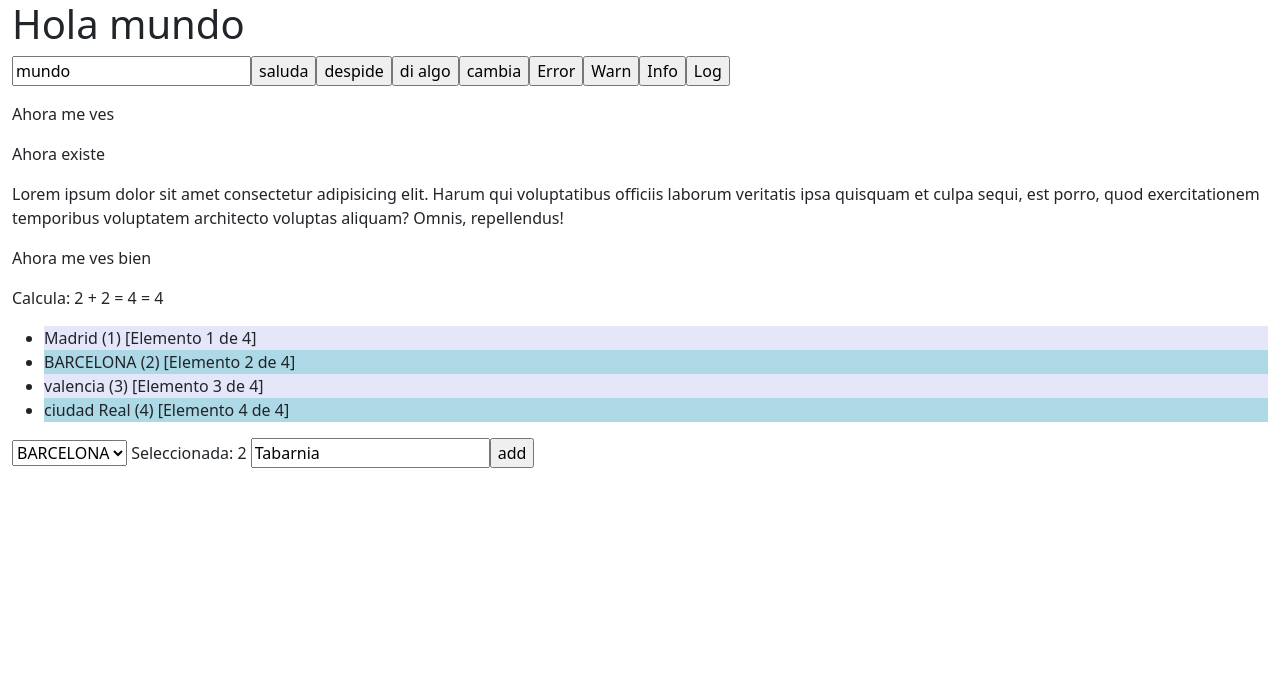
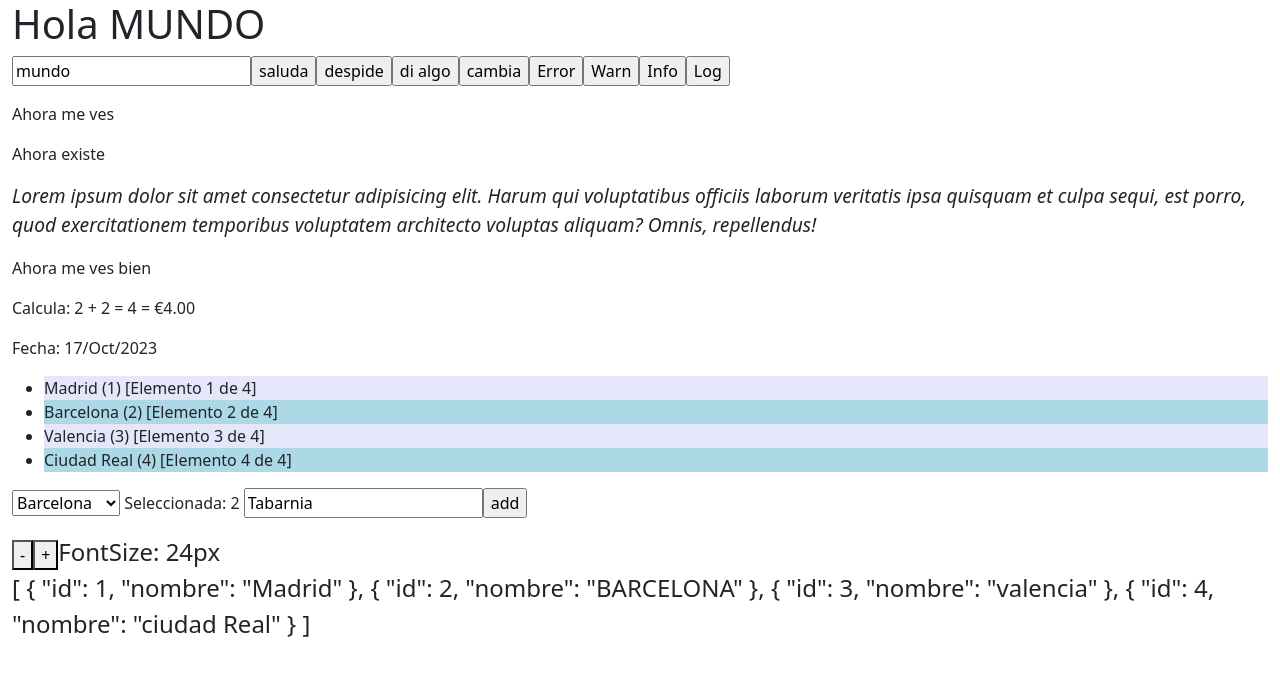
Before and after one commit to jmagit/NG20231016, an Angular app in the folder curso/: page / in a window 1280 px wide. Shown: the top 676 px of the page. Built offline with nearby package versions, Linux system fonts and the light colour scheme.

Commit message:
Componentes

```diff
--- a/curso/src/app/app.module.ts
+++ b/curso/src/app/app.module.ts
@@ -10,6 +10,7 @@
 import { environment } from 'src/environments/environment';
 import { CommonServicesModule } from './common-services';
 import { DemosComponent } from './demos/demos.component';
+import GraficoSvgComponent from 'src/lib/independientes/grafico-svg/grafico-svg.component';
 
 @NgModule({
   declarations: [
@@ -19,6 +20,7 @@
   imports: [
     BrowserModule, FormsModule,
     AppRoutingModule, MainModule, SecurityModule, MyCoreModule, CommonServicesModule,
+    GraficoSvgComponent,
   ],
   providers: [
     LoggerService,
--- a/curso/src/app/demos/demos.component.css
+++ b/curso/src/app/demos/demos.component.css
@@ -0,0 +1,9 @@
+.importante {
+  font-size: 1.2em;
+}
+.urgente {
+  font-style: italic;
+}
+.simivisible {
+  opacity: 0.2;
+}
--- a/curso/src/app/demos/demos.component.html
+++ b/curso/src/app/demos/demos.component.html
@@ -1,5 +1,5 @@
 <!-- <app-notification-modal /> -->
-<h1>Hola {{Nombre}}</h1>
+<h1>Hola {{Nombre | elipsis:10 | uppercase}}</h1>
 <p>
   <input type="text" [(ngModel)]="Nombre" >
   <input type="button" value="saluda" (click)="saluda()">
@@ -22,21 +22,26 @@
 <p [class.simivisible]="!visible">Ahora me ves bien</p>
 
 <p>
-  Calcula: 2 + 2 = {{2 + 2}} = {{calcula(2,2)}}
+  Calcula: 2 + 2 = {{2 + 2}} = {{calcula(2,2) | currency:'EUR':'symbol':'1.2-2' }}
 </p>
-
+<p>
+  Fecha: {{fecha | date:'dd/MMM/yyyy'}}
+</p>
 <ul>
-  <li *ngFor="let item of listado; let ind=index; let fondo=odd;"
+  <li *ngFor="let item of listado | slice:-5; let ind=index; let fondo=odd;"
     [style.background-color]="fondo ? 'LightBlue' : 'Lavender'">
-    {{item.nombre}} ({{item.id}}) [Elemento {{ind + 1}} de {{listado.length}}]
+    {{item.nombre | titlecase }} ({{item.id}}) [Elemento {{ind + 1}} de {{listado.length}}]
   </li>
 </ul>
 
 <p>
   <select [(ngModel)]="idProvincia" >
-    <option *ngFor="let p of listado" [value]="p.id">{{p.nombre}}</option>
+    <option *ngFor="let p of listado" [value]="p.id">{{p.nombre | capitalize}}</option>
   </select>
   Seleccionada: {{idProvincia}}
   <input type="text" value="Tabarnia" #txtProvincia >
   <input type="button" value="add" (click)="add(txtProvincia.value)">
 </p>
+<my-sizer [(size)]="fontSize" />
+<p [style.font-size.px]="fontSize">{{listado | json}}</p>
+<app-grafico-svg />
--- a/curso/src/lib/my-core/index.ts
+++ b/curso/src/lib/my-core/index.ts
@@ -1,2 +1,3 @@
 export * from './my-core.module'
 export * from './services/logger.service'
+export * from './pipes/cadenas.pipe'
--- a/curso/src/lib/my-core/my-core.module.ts
+++ b/curso/src/lib/my-core/my-core.module.ts
@@ -1,12 +1,13 @@
 import { NgModule } from '@angular/core';
 import { CommonModule } from '@angular/common';
 import { SizerComponent } from './components/sizer.component';
+import { PIPES_CADENAS } from './pipes/cadenas.pipe';
 
 
 
 @NgModule({
-  declarations: [],
-  exports: [ SizerComponent ],
+  declarations: [ PIPES_CADENAS ],
+  exports: [ SizerComponent, PIPES_CADENAS ],
   imports: [
     CommonModule, SizerComponent
   ]
--- /dev/null
+++ b/curso/src/lib/my-core/pipes/cadenas.pipe.ts
@@ -0,0 +1,25 @@
+import { Pipe, PipeTransform } from '@angular/core';
+
+@Pipe({
+  name: 'elipsis'
+})
+export class ElipsisPipe implements PipeTransform {
+  transform(value: any, maxlen: number): any {
+    return (!maxlen || maxlen < 2 || !value || value.length <= maxlen) ? value : (value.substr(0, maxlen - 1) + '\u2026');
+  }
+}
+
+@Pipe({
+  name: 'capitalize'
+})
+export class CapitalizePipe implements PipeTransform {
+  transform(value: string): any {
+    return value?.toString().toLowerCase().split(".").map(frase => frase.trim())
+      .map((frase, index, array) => frase.length === 0  ? (array.length > 1 && index + 1 < array.length  ? (array[index + 1] ==='' ? '.' : '. '): '')
+       : frase.charAt(0)?.toUpperCase() + frase?.substring(1) + (array.length > 1 && index + 1 < array.length ? (array[index + 1] ==='' ? '.' : '. '):''))
+      .join('').trim()
+    // return value?.charAt(0)?.toUpperCase() + value?.substring(1)?.toLowerCase();
+  }
+}
+
+export const PIPES_CADENAS = [ ElipsisPipe, CapitalizePipe, ]
--- a/curso/src/styles.css
+++ b/curso/src/styles.css
@@ -1,8 +1,8 @@
-/*
 .error {
   color: red;
 }
 
+/*
 
 form .ng-pristine {
   border-color: navy;
```
Also changed, not shown: 1 other file (tests, documents, lock files or other folders).
